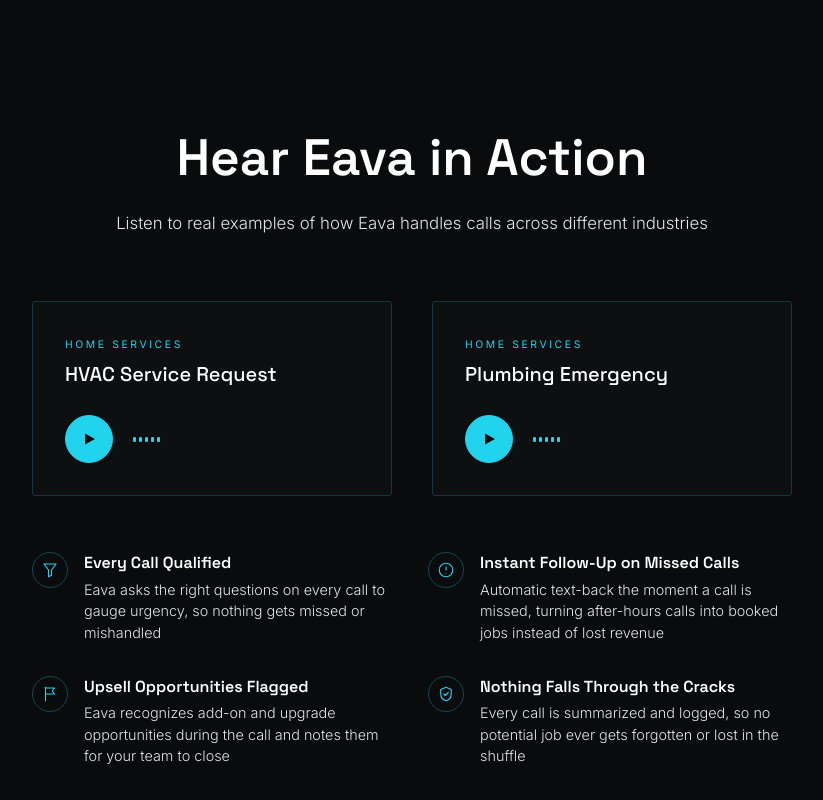
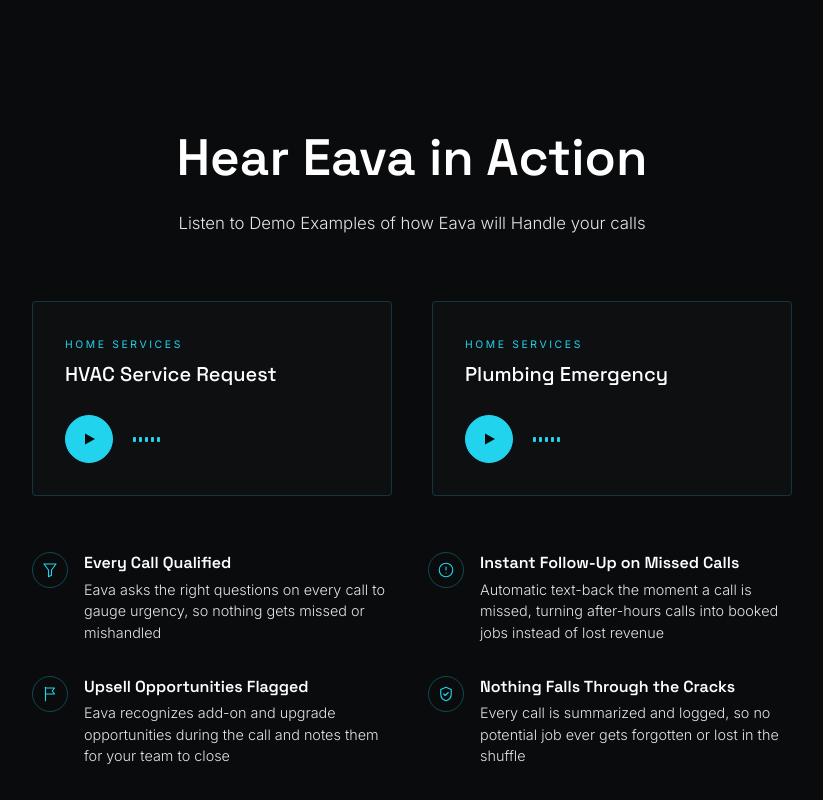
Before and after one commit to Eava-Dev/Eava-website, a Next.js app: page / in a window 1280 px wide. Shown: the part 4751-5551 px from the top of the page, without its empty margins (228-1051 px from the left). Built offline with nearby package versions, Linux system fonts and the light colour scheme.

Commit message:
Update Hear Eava section subheadline copy

```diff
--- a/app/components/HearEavaSection.tsx
+++ b/app/components/HearEavaSection.tsx
@@ -242,8 +242,7 @@
             textAlign: "center",
           }}
         >
-          Listen to real examples of how Eava handles calls across
-          different industries
+          Listen to Demo Examples of how Eava will Handle your calls
         </p>
       </FadeIn>
 
```
